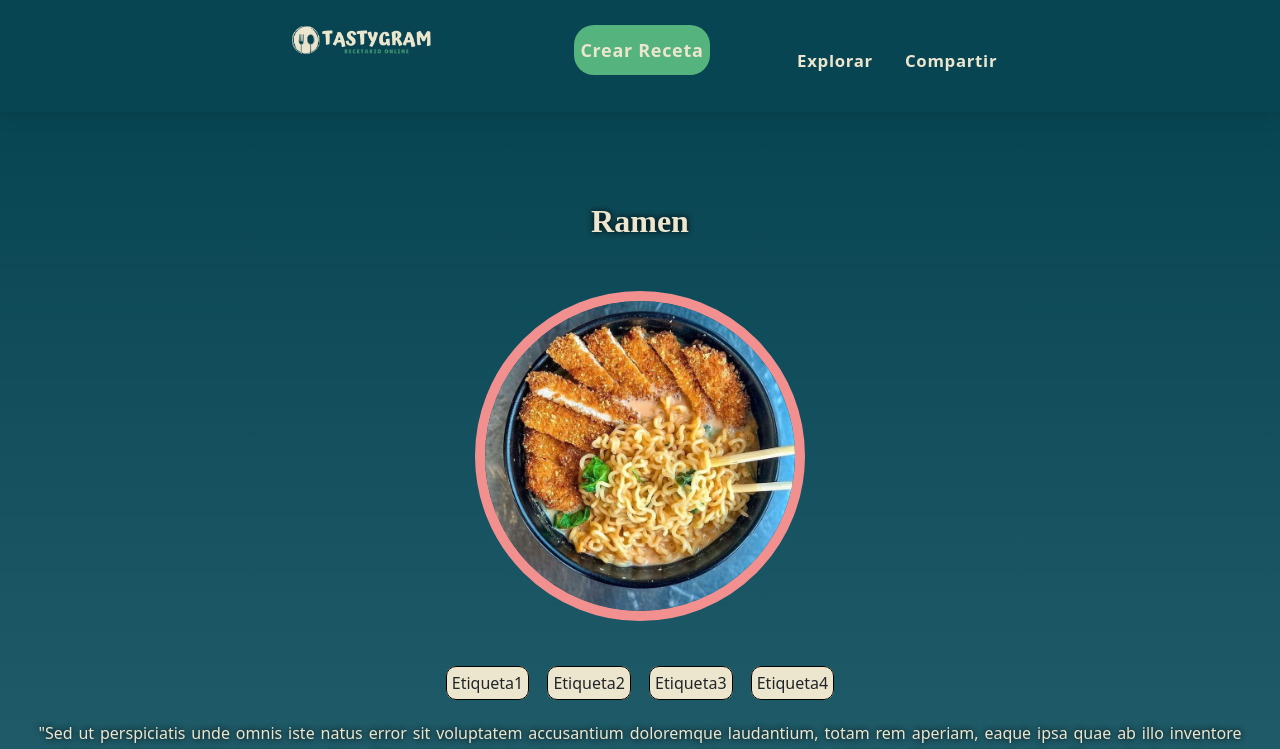
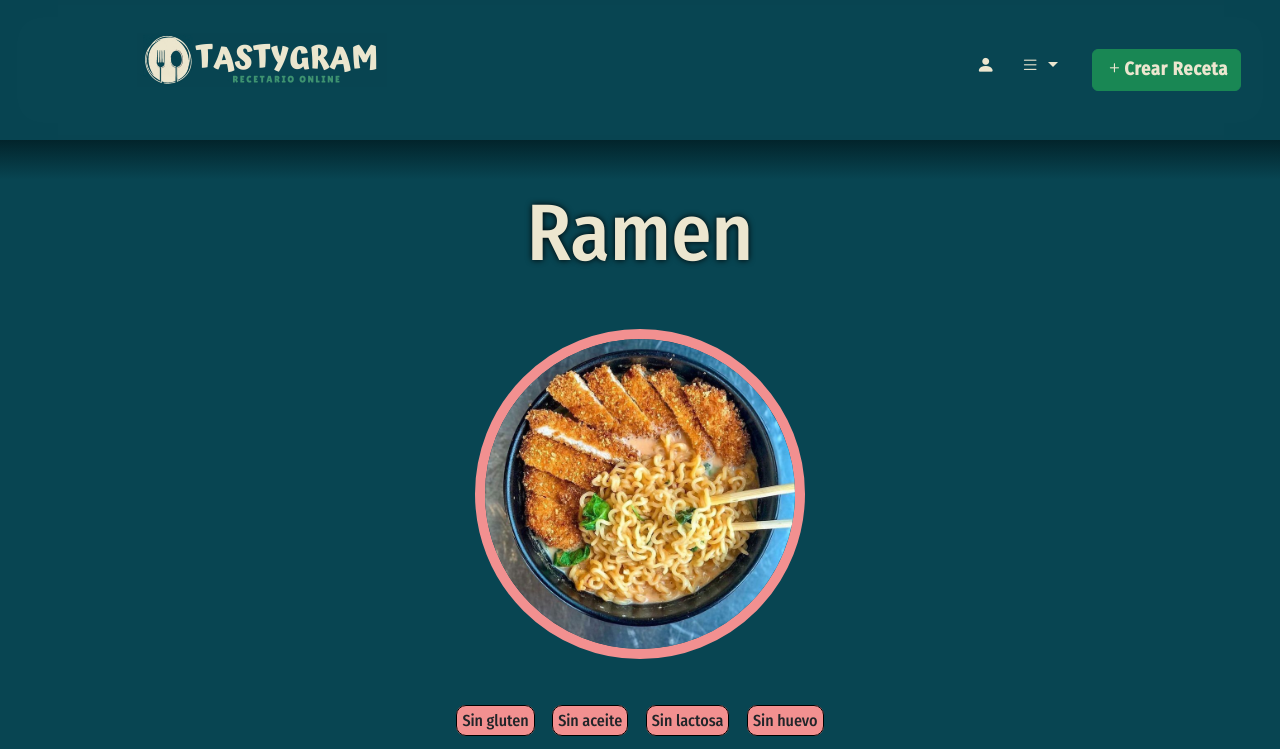
Before and after one commit to ElineeF/Practica1, a plain HTML site: page detalle.html in a window 1280 px wide. Shown: the top 749 px of the page. Drawn offline with nearby package versions, Linux system fonts and the light colour scheme.

Commit message:
Cambio de carpetas e imagen de detalle.html

```diff
--- a/DetalleStyle.css
+++ b/DetalleStyle.css
@@ -1,25 +1,125 @@
-.crear{
-    border-radius: 20px;
-    width: 140px;
-    height: 70px;
+/*NavBar*/
+.navegacion {
+    background-color: #084552;
+}
+
+#shadow {
+    position: relative;
+    box-shadow: 0 1px 4px rgba(0, 0, 0, 0.068), 0 0 40px rgba(0, 0, 0, 0.021) inset;
+}
+
+#shadow:after {
+    content: '';
+    position: absolute;
+    z-index: -1;
+    box-shadow: 0 0 20px rgba(0,0,0,0.8);
+}
+
+.logo img {
+    max-width: 50%;
+    min-width: 10px;
+    height: auto;
+}
+
+@media (max-width: 450px) {
+    .logo img {
+        display: block;
+        margin-left: auto;
+        margin-right: auto;
+    }
+}
+
+.customCollapseMenu {
+    justify-content: flex-end;
+}
+.customCollapseMenu ul{
+    margin-right: 1px !important;
+}
+
+.customCollapseMenu li{
+    margin-right: 10px;
+}
+
+#buttonCollapse {
+
+    background-color: #ECE6CF;
+}
+
+.headerElement a, i{
+    color: #ECE6CF;
+    text-decoration: none;
+    font-size: 1.15rem;
+    font-weight: 600;
+    transition: .3s;
+}
+
+.headerElement a.active, i:hover{
+    color: #55B47D;
+}
+
+#dropCustom {
+    background-color:#ECE6CF;
+    color:#ECE6CF;
+}
+
+#dropCustom a, hr {
+    color:#07353f;
+    text-decoration: none;
+    font-weight: 500;
+    transition: .3s;
+}
+
+#dropCustom a:hover {
+    color:#55B47D;
+    background-color: #ECE6CF;
 }
 
 
-.general{
-    background: linear-gradient(180deg, rgba(8,69,82,1) 0%, rgba(55,113,126,1) 100%);
+.buttonCrear {
+    padding: .3rem 1rem;
+    border-radius: 28px;
+    transition: all .2s ease-in-out;
+}
+
+.buttonCrear a{
+    color: #ECE6CF;
+    text-decoration: none;
+    font-size: 1.15rem;
+    font-weight: 600;
+    letter-spacing: .7px;
+    transition: .3s;
+}
+
+
+.buttonCrear:hover {
+    transform: scale(1.05);
+}
+
+/*Contenedor general*/
+
+.general {
+    position: relative;
+    background: rgb(8,69,82);
+    background: linear-gradient(0deg, rgba(8,69,82,1) 97%, rgba(2,36,43,1) 100%);
+    padding-top: 2rem;
+    margin: 0 auto;
 
 }
 
-header {
-    padding-right: 5%;
-    padding-left: 5%;
+.general .container {
+    width: 90%;
+    height: 100%;
     position: relative;
-    box-shadow: 0 4px 17px rgba(0, 0, 0, .1);
-    background: #084552;
-    position: sticky;
-    top: 0;
-    z-index: 1;
+    overflow: -moz-hidden-unscrollable;
+    background-color: #084857;
+    padding-top: 2rem;
+    padding-bottom: 3rem;
+    display: grid;
+    gap: 3rem;
+    grid-template-columns: repeat(auto-fit, minmax(250px, 1fr));
+    grid-auto-rows: minmax(250px, 288px);
 }
+
 
 .boldText{
     font-weight: 700;
@@ -27,100 +127,16 @@ header {
     text-shadow: 0 0 6px black;
 }
 
-.navegacion {
-    display: flex;
-    justify-content:center;
-    align-items: center;
-    padding: 1rem 0;
+@font-face {
+    font-family: firaFont;
+    src: url(Fira/FiraSansCondensed-Medium.ttf);
 }
 
-
-.logo{
-    width: 190px;
-    padding-right: 0;
+* {
+    scroll-behavior: smooth;
+    font-family: firaFont;
 }
 
-.logo img {
-    max-width: 38%;
-    height: auto;
-    min-width: 150px;
-}
-
-ul {
-    display: flex;
-    gap: .6rem;
-    list-style-type: none;
-    background-color: transparent;
-    overflow: hidden;
-}
-
-#HeaderLinks a {
-    display: inline-block;
-    padding: .9rem 1rem .05rem;
-    margin-left: 0%;
-    color: #ECE6CF;
-    text-decoration: none;
-    font-size: 1.05rem;
-    font-weight: 600;
-    letter-spacing: .7px;
-    border-radius: 36px;
-    line-height: 1;
-    transition: .3s;
-    text-decoration: none;
-
-}
-
-#HeaderLinks a.active,
-#HeaderLinks a:hover {
-    color: #55B47D;
-    text-decoration: none;
-}
-
-
-.crear {
-    display: flex;
-    justify-content: center;
-    gap: .6rem;
-    background-color: transparent;
-    margin: auto;
-
-    /*overflow: hidden;*/
-}
-
-
-.button {
-    background-color: #55B47D;
-    border: none;
-    padding: 20px;
-    text-align: center;
-    text-decoration: none;
-    display: inline-block;
-    margin: 4px 2px;
-}
-
-.buttonCrear {
-    padding: 3px;
-    border-radius: 20px;
-    transition: all .2s ease-in-out;
-}
-
-.buttonCrear:hover {
-    transform: scale(1.05);
-}
-
-.crear a {
-    color: #ECE6CF;
-    text-decoration: none;
-    font-size: 1.3rem;
-    font-weight: 600;
-    letter-spacing: .7px;
-    line-height: 1.5;
-    transition: .3s;
-}
-
-.crear span {
-    font-size: 15px;
-}
 
 
 .Titulo{
@@ -129,33 +145,41 @@ ul {
     font-weight: 900;
     font-size: xx-large;
     text-shadow: 0 0 6px black;
-    font-family:'Times New Roman', Times, serif;
-    padding-top: 7%;
+    /*font-family:'Times New Roman', Times, serif;*/
+    padding-top: 1%;
 }
+ /*Contenedor principal*/
 #contenedorPrincipal{
     position: relative;
-}
-.rounded-circle{
-    width: 330px;
-    border: 10px solid #F29090;
+    margin: 3%;
 }
 
-#contenedorSecundario{
-    padding: 3%; /*Recetas*/
-    padding-top: 60px;
-    color: #ECE6CF;
-    text-align: justify;
-    font-weight: 400;
-    text-shadow: 0 0 6px black;
-
+img{
+    display:block;
+    margin:auto;
+    margin-top: 4%;
+    margin-bottom: 40px;
+    transition: 1s;
 }
 
+img:hover{
+    transform: translateY(-10px);
+    transition: 1s;
+}
+
+/*Contenedor de etiquetas*/
 
 #contenedorPrincipal .tag {
     width: 90px;
     display: inline;
     margin-top: 60px;
 }
+
+.rounded-circle{
+    width: 330px;
+    border: 10px solid #F29090;
+}
+
 
 .ContenedorTag{
     position:absolute;
@@ -176,17 +200,24 @@ ul {
    padding: 5px;
    border-radius: 10px;
    margin:7px;
-   background-color: #ECE6CF;
+   background-color: #F29090;
 
 }
 
-img{
-    display:block;
-    margin:auto;
-    margin-top: 4%;
-    margin-bottom: 40px;
+
+/*Contenedor secundario*/
+#contenedorSecundario{
+    padding: 3%;
+    padding-top: 60px;
+    color: #ECE6CF;
+    text-align: justify;
+    font-weight: 400;
+    text-shadow: 0 0 6px black;
+    margin: 2%;
+
 }
 
+/* FORMULARIO DE RESEÑA*/
 
 .formClass{
     padding: 2%;
@@ -228,7 +259,7 @@ textarea{
   color: #ECE6CF;
 }
 .reviewLabel{
-    margin-top: 0px; /* if max*/
+    margin-top: 0px;
 }
 
 textarea, #inputEmailAddress{
@@ -239,54 +270,6 @@ textarea, #inputEmailAddress{
     font-weight: 600;
 }
 
-@media only screen and (max-width: 900px){
-    .crear span{
-       font-size: 15px;
-
-    }
-    .buttonCrear{
-        width: 130px;
-        height: 50px;
-        border-radius: 20px;
-    }
-    .crear{
-        margin-right:18%;
-        margin-left: 10%;
-    }
-    #HeaderLinks{
-        display: grid;
-        grid-template-columns: auto;
-        grid-template-rows: auto auto;
-    }
-
-}
-
-
-
-
-
-@media only screen and (min-width: 900px){
-    .crear span{
-       font-size: 18px;
-
-    }
-    .buttonCrear{
-        width: 170px;
-        height: 50px;
-        border-radius: 20px;
-    }
-
-    .crear{
-        margin-right:6%;
-        margin-left: 10%;
-    }
-
-    #HeaderLinks{
-        display: grid;
-        grid-template-columns: auto auto;
-        grid-template-rows: auto;
-    }
-}
 
 #Puntuacion{
     margin-top: 12px;
--- a/detalle.html
+++ b/detalle.html
@@ -2,38 +2,63 @@
 <html>
 
 <head>
+    <title>Ramen</title>
     <meta charset="utf-8">
+    <link rel="icon" type="image/x-icon" href="logoNegro.ico">
     <script src="https://cdn.jsdelivr.net/npm/bootstrap@5.3.1/dist/js/bootstrap.bundle.min.js"> </script>
     <link rel="stylesheet" href="DetalleStyle.css">
     <link href="https://cdn.jsdelivr.net/npm/bootstrap@5.3.1/dist/css/bootstrap.min.css" rel="stylesheet">
-</head>
+    <link rel="stylesheet" href="https://cdn.jsdelivr.net/npm/bootstrap-icons@1.10.5/font/bootstrap-icons.css">
+  </head>
 
 <body>
-  <header class="contenedor">
-    <div class="navegacion">
-      <div class="logo">
-        <a href="index.html"><img src="TastyGramAlargado.png"></a>
+  <nav class="navbar navbar-expand-lg navegacion" id="shadow">
+    <div class="container-fluid">
+
+      <a class="navbar-brand logo" href="index.html"><img src="Imagenes/TastyGramAlargado.png"></a>
+
+      <button id= "buttonCollapse" class="navbar-toggler" type="button" data-bs-toggle="collapse" data-bs-target="#navbarSupportedContent" aria-controls="navbarSupportedContent" aria-expanded="false" aria-label="Toggle navigation">
+        <span class="navbar-toggler-icon"></span>
+      </button>
+
+      <div class="collapse navbar-collapse customCollapseMenu" id="navbarSupportedContent">
+        <ul class="navbar-nav me-auto mb-2 mb-lg-0 flex-row">
+          <li class="nav-item headerElement">
+            <a class="nav-link" href="#"><i class="bi bi-person-fill"></i></a>
+          </li>
+          <li class="nav-item dropdown headerElement">
+            <a class="nav-link dropdown-toggle" role="button" data-bs-toggle="dropdown" aria-expanded="false">
+              <i class="bi bi-list"></i>
+            </a>
+            <ul id="dropCustom" class="dropdown-menu">
+              <li><a class="dropdown-item" href="#">Explorar</a></li>
+              <li><a class="dropdown-item" href="#">Compartir</a></li>
+              <li><hr class="dropdown-divider"></li>
+              <li><a class="dropdown-item" href="#">Ajustes</a></li>
+            </ul>
+          </li>
+          <li class="nav-item buttonCrear">
+            <button class="btn btn-success" type="submit">
+              <a href="#"><i class="bi bi-plus"></i>Crear Receta</a>
+            </button>
+          </li>
+        </ul>
       </div>
-      <div class="crear">
-        <button class="button buttonCrear"><a href="#"><span>Crear Receta</span></a></button>
-      </div>
-      <div id="HeaderLinks">
-        <div class="link"><a href="#">Explorar</a></div>
-        <div class="link"><a href="#">Compartir</a></div>
-      </div>
+
     </div>
-  </header>
+  </nav>
+
 
   <div class="general">
-      <h1 class="Titulo">Ramen</h1>
+      <h1 class="Titulo display-1">Ramen</h1>
 
       <div id="contenedorPrincipal">
-        <img src="ramen.jpeg" class="rounded-circle"/>
+        <img src="Imagenes/ramen.jpeg" alt="Ramen" class="rounded-circle"/>
         <div class="ContenedorTag">
-          <div class="tag">Etiqueta1</div>
-          <div class="tag">Etiqueta2</div>
-          <div class="tag">Etiqueta3</div>
-          <div class="tag">Etiqueta4</div>
+          <div class="tag sg">Sin gluten</div>
+          <div class="tag sa">Sin aceite</div>
+          <div class="tag sl">Sin lactosa</div>
+          <div class="tag sh">Sin huevo</div>
         </div>
       </div>
       <div id="contenedorSecundario">
```
Also changed, not shown: index.html (+2 -2 lines), Imagenes/TastyGram.ico (renamed from TastyGram.ico), Imagenes/TastyGram.jpeg (renamed from TastyGram.jpeg), Imagenes/TastyGram.png (renamed from TastyGram.png), Imagenes/TastyGramAlargado.png (renamed from TastyGramAlargado.png), Imagenes/logoNegro.ico (renamed from logoNegro.ico), Imagenes/ramen.jpeg (renamed from ramen.jpeg).
